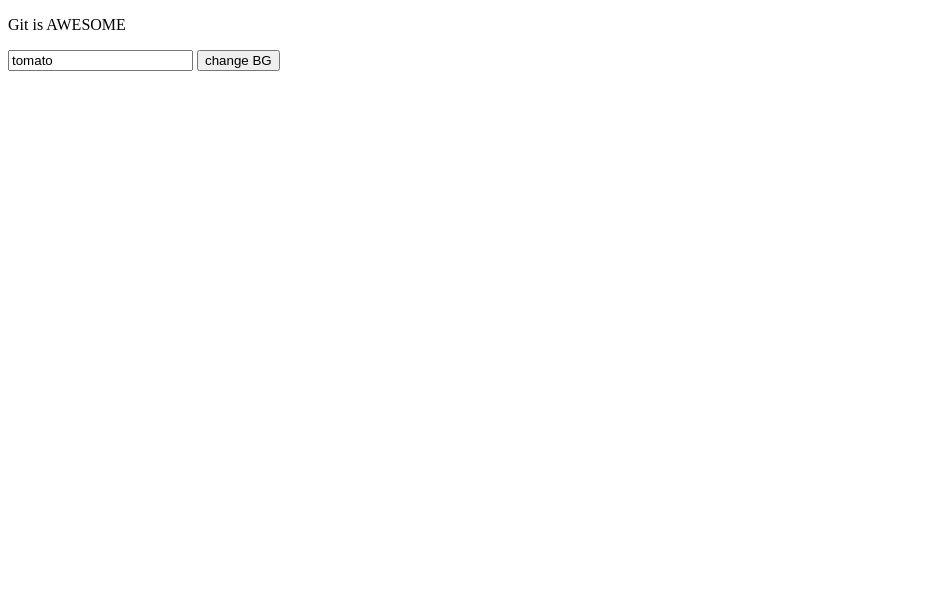
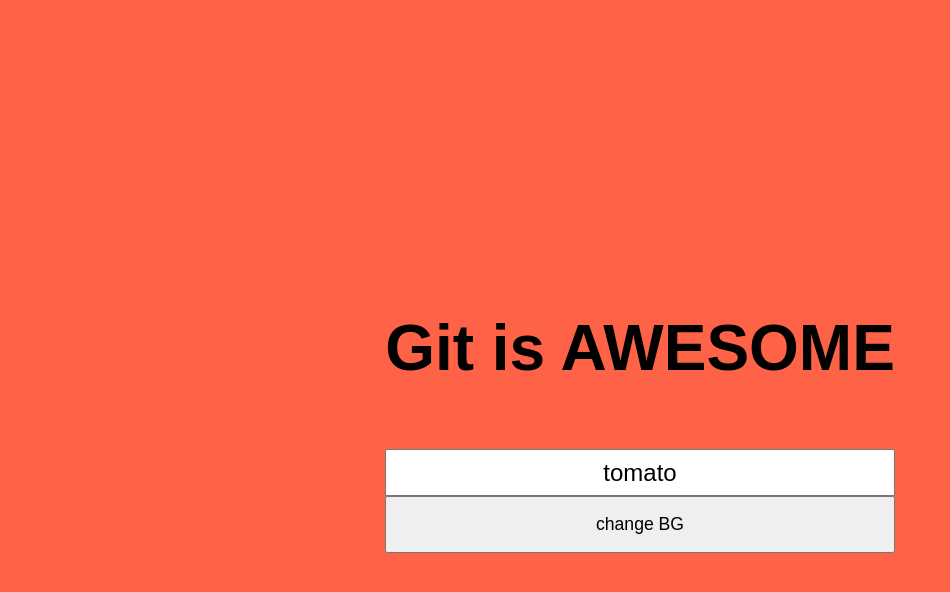
Before and after one commit to mostafa-meerzad/git-course, a plain HTML site: page gitBisectTest/index.html in a window 1280 px wide. Shown: the whole page, without its empty margins (0-950 px from the left). Drawn offline with Linux system fonts and the light colour scheme.

Commit message:
add styles

```diff
--- a/gitBisectTest/index.html
+++ b/gitBisectTest/index.html
@@ -4,6 +4,7 @@
     <meta charset="UTF-8">
     <meta name="viewport" content="width=device-width, initial-scale=1.0">
     <title>Git Bisect</title>
+    <link rel="stylesheet" href="./styles.css">
 </head>
 <body>
     <p class="text">Git is AWESOME</p>
--- a/gitBisectTest/styles.css
+++ b/gitBisectTest/styles.css
@@ -0,0 +1,27 @@
+body {
+  /* width: 100%; */
+  height: 100svh;
+  padding: 0;
+  margin: 0;
+
+  display: grid;
+  place-content: center;
+
+  background-color: tomato;
+}
+
+.text {
+  font-size: 4rem;
+  font-family: sans-serif;
+  font-weight: bold;
+}
+.input {
+  font-size: 1.5rem;
+  text-align: center;
+  padding: 0.3em;
+}
+
+.btn {
+  font-size: 1.1rem;
+  padding: 1rem;
+}
```
